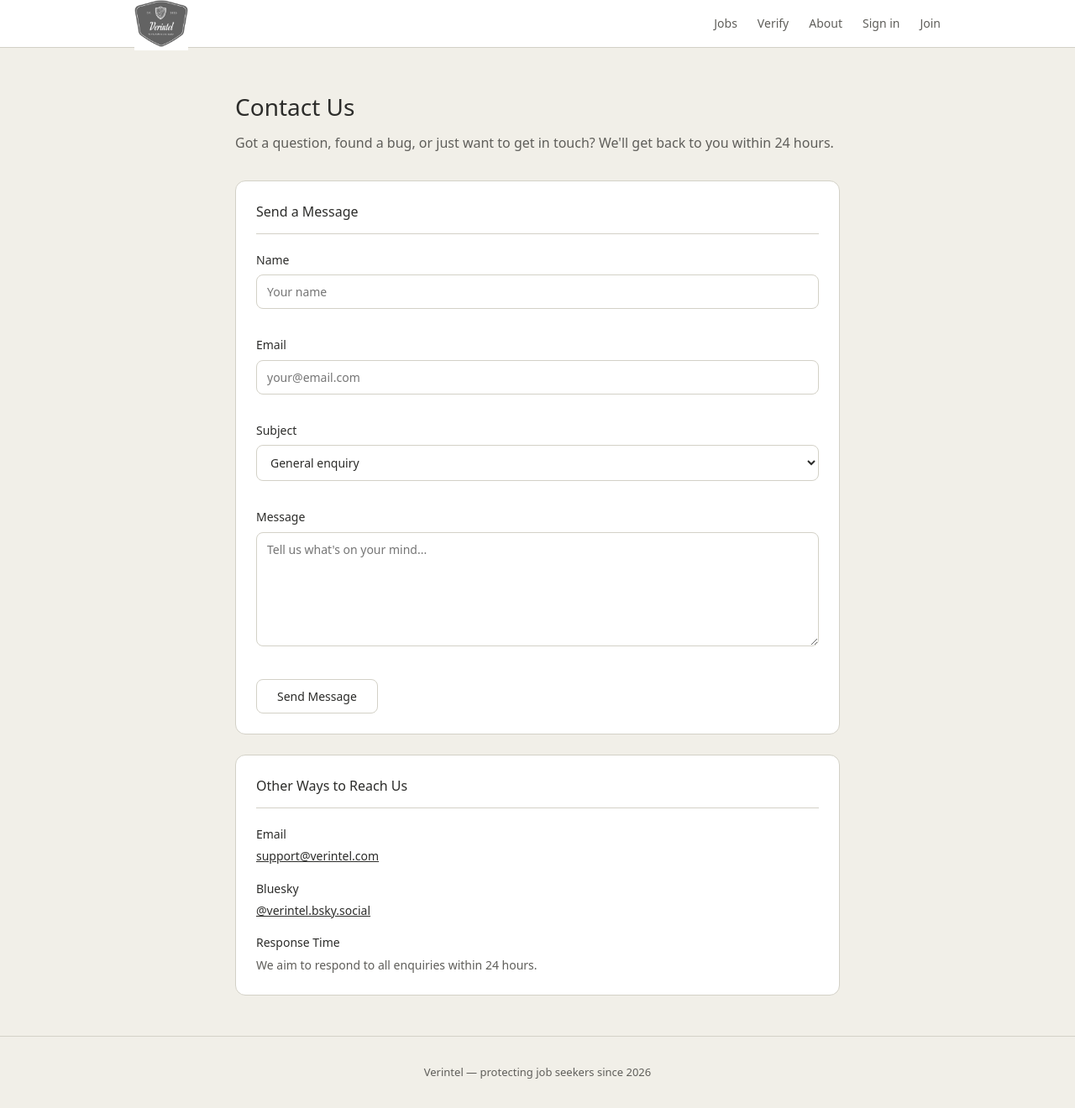
After one commit to Hrafn1377/Verintel, a Python web app: template templates/contact.html in a window 1280 px wide. The commit adds this page. Shown: the whole page at 84% size. Run offline with Jinja, Linux system fonts and the light colour scheme; the template is opened without the code that fills it, so the values that code supplies are empty; some libraries are stand-ins or nearby versions.

Commit message:
Add contact page and update sitemap

```diff
--- a/static/css/main.css
+++ b/static/css/main.css
@@ -1577,3 +1577,70 @@ button.btn-danger:hover {
 .legal-section a:hover {
     color: var(--color-text-muted);
 }
+
+/* contact page */
+.contact-page {
+    max-width: 720px;
+    margin: 0 auto;
+}
+
+.contact-header {
+    margin-bottom: 2rem;
+}
+
+.contact-header h1 {
+    font-size: 28px;
+    font-weight: 500;
+    margin-bottom: 0.5rem;
+}
+
+.contact-header p {
+    color: var(--color-text-muted);
+}
+
+.contact-sections {
+    display: flex;
+    flex-direction: column;
+    gap: 1.5rem;
+}
+
+.contact-section {
+    background: var(--color-surface);
+    border: 0.5px solid var(--color-border);
+    border-radius: var(--radius-lg);
+    padding: 1.5rem;
+}
+
+.contact-section h2 {
+    font-size: 16px;
+    font-weight: 500;
+    margin-bottom: 1.25rem;
+    padding-bottom: 0.75rem;
+    border-bottom: 0.5px solid var(--color-border);
+}
+
+.contact-methods {
+    display: flex;
+    flex-direction: column;
+    gap: 1rem;
+}
+
+.contact-method h3 {
+    font-size: 14px;
+    font-weight: 500;
+    margin-bottom: 0.25rem;
+}
+
+.contact-method p {
+    font-size: 14px;
+    color: var(--color-text-muted);
+}
+
+.contact-method a {
+    color: var(--color-text);
+    text-decoration: underline;
+}
+
+.contact-method a:hover {
+    color: var(--color-text-muted);
+}
--- /dev/null
+++ b/templates/contact.html
@@ -0,0 +1,64 @@
+{% extends "base.html" %}
+
+{% block title %}Contact — Verintel{% endblock %}
+{% block robots %}<meta name="robots" content="index, follow">{% endblock %}
+
+{% block content %}
+<div class="contact-page">
+    <div class="contact-header">
+        <h1>Contact Us</h1>
+        <p>Got a question, found a bug, or just want to get in touch? We'll get back to you within 24 hours.</p>
+    </div>
+
+    <div class="contact-sections">
+
+        <div class="contact-section">
+            <h2>Send a Message</h2>
+            <form method="POST" action="/contact">
+                <div class="form-group">
+                    <label for="name">Name</label>
+                    <input type="text" id="name" name="name" placeholder="Your name" required>
+                </div>
+                <div class="form-group">
+                    <label for="email">Email</label>
+                    <input type="text" id="email" name="email" placeholder="your@email.com" required>
+                </div>
+                <div class="form-group">
+                    <label for="subject">Subject</label>
+                    <select id="subject" name="subject">
+                        <option value="general">General enquiry</option>
+                        <option value="bug">Bug report</option>
+                        <option value="billing">Billing issue</option>
+                        <option value="verification">Verification question</option>
+                        <option value="other">Other</option>
+                    </select>
+                </div>
+                <div class="form-group">
+                    <label for="message">Message</label>
+                    <textarea id="message" name="message" rows="6" placeholder="Tell us what's on your mind..." required></textarea>
+                </div>
+                <button type="submit" class="btn">Send Message</button>
+            </form>
+        </div>
+
+        <div class="contact-section">
+            <h2>Other Ways to Reach Us</h2>
+            <div class="contact-methods">
+                <div class="contact-method">
+                    <h3>Email</h3>
+                    <p><a href="mailto:support@verintel.com">support@verintel.com</a></p>
+                </div>
+                <div class="contact-method">
+                    <h3>Bluesky</h3>
+                    <p><a href="https://verintel.bsky.social" target="_blank">@verintel.bsky.social</a></p>
+                </div>
+                <div class="contact-method">
+                    <h3>Response Time</h3>
+                    <p>We aim to respond to all enquiries within 24 hours.</p>
+                </div>
+            </div>
+        </div>
+
+    </div>
+</div>
+{% endblock %}
```
Also changed, not shown: app/main.py (+30 -0 lines).
